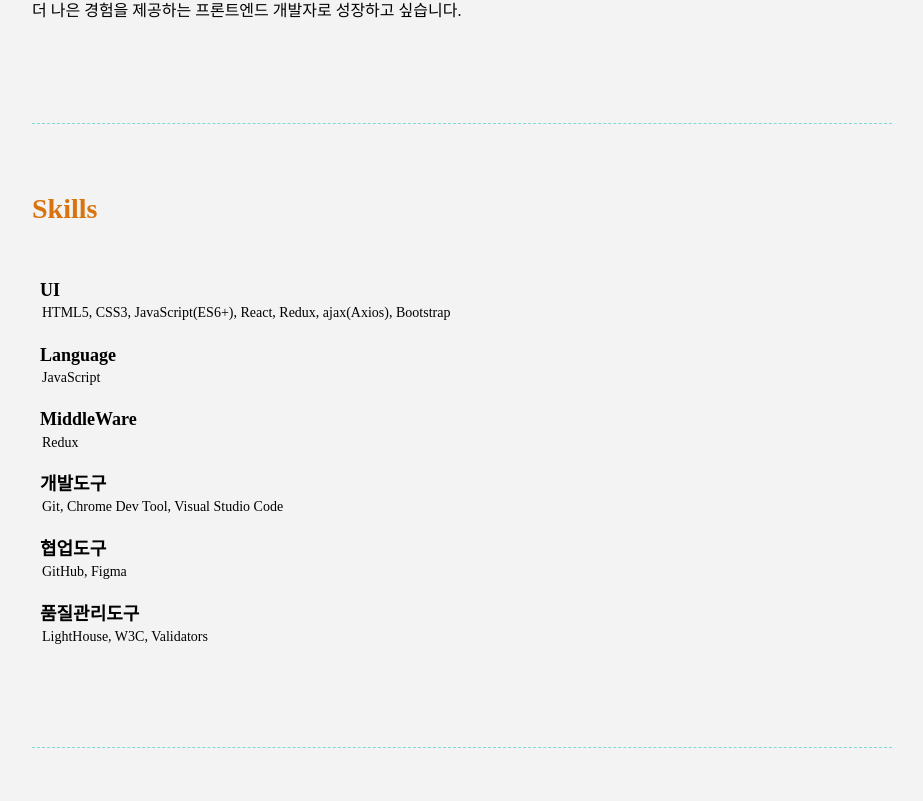
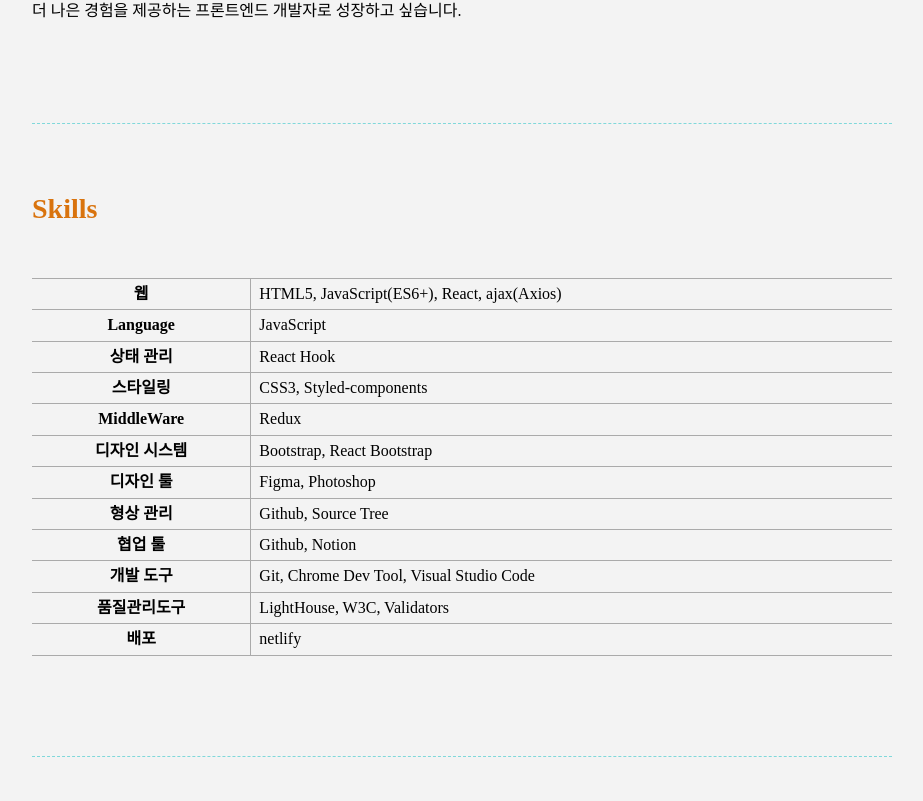
Before and after one commit to rladbal0101/portfolio, a React (Create React App) app: page / in a window 1280 px wide. Shown: the part 5899-6700 px from the top of the page, without its empty margins (178-1101 px from the left). Built offline with nearby package versions, Linux system fonts and the light colour scheme; a web font is replaced by a local one.

Commit message:
2023-08-24
스킬 수정

```diff
--- a/src/components/Skills.js
+++ b/src/components/Skills.js
@@ -1,6 +1,7 @@
 import React from 'react';
 import styled from 'styled-components';
 import dataSkills from "../dataSkills.json";
+import Table from 'react-bootstrap/Table';
 
 const SkillsWraaper = styled.div`
   padding: 50px 0;
@@ -10,12 +11,24 @@ const SkillsWraaper = styled.div`
     padding-top: 65px;
   }
 
-  li {
+  table {
+    width: 100%;
 
-    h3 {
+    td {
+      border: 1px solid #aaa;
+      padding: 4px 8px;
+
+      &.skill-title {
         font-weight: 700;
         white-space : nowrap;
-      padding: 0 8px;
+        text-align: center;
+        vertical-align: middle;
+        border-left: none;
+      }
+
+      &.skill-content {
+        border-right: none;
+      }
     }
   }
 `;
@@ -24,16 +37,16 @@ function Skills(props) {
   return (
     <SkillsWraaper className='mt-5' id='skill'>
       <h1>Skills</h1>
-        <ul className='mt-5'>
+      <table className='mt-5'>
         {
           dataSkills.map(skill =>
-              <li className='mt-2'>
-                <h3>{skill.title}</h3>
-                <p className='ml-1'>{skill.content}</p>
-              </li>
+            <tr>
+              <td className='skill-title'>{skill.title}</td>
+              <td className='skill-content'>{skill.content}</td>
+            </tr>
           )
         }
-        </ul>
+      </table>
     </SkillsWraaper>
   );
 }
--- a/src/dataSkills.json
+++ b/src/dataSkills.json
@@ -1,8 +1,8 @@
 [
   {
     "id": "0",
-    "title": "UI",
-    "content": "HTML5, CSS3, JavaScript(ES6+), React, Redux, ajax(Axios), Bootstrap"
+    "title": "웹",
+    "content": "HTML5, JavaScript(ES6+), React, ajax(Axios)"
   },
   {
     "id": "1",
@@ -11,22 +11,53 @@
   },
   {
     "id": "2",
+    "title": "상태 관리",
+    "content": "React Hook"
+  },
+  {
+    "id": "3",
+    "title": "스타일링",
+    "content": "CSS3, Styled-components"
+  },
+  {
+    "id": "4",
     "title": "MiddleWare",
     "content": "Redux"
   },
   {
-    "id": "3",
-    "title": "개발도구",
+    "id": "5",
+    "title": "디자인 시스템",
+    "content": "Bootstrap, React Bootstrap"
+  },
+  {
+    "id": "6",
+    "title": "디자인 툴",
+    "content": "Figma, Photoshop"
+  },
+  {
+    "id": "7",
+    "title": "형상 관리",
+    "content": "Github, Source Tree"
+  },
+  {
+    "id": "8",
+    "title": "협업 툴",
+    "content": "Github, Notion"
+  },
+  {
+    "id": "9",
+    "title": "개발 도구",
     "content": "Git, Chrome Dev Tool, Visual Studio Code"
   },
   {
-    "id": "4",
-    "title": "협업도구",
-    "content": "GitHub, Figma"
+    "id": "10",
+    "title": "품질관리도구 ",
+    "content": "LightHouse, W3C, Validators"
   },
   {
-    "id": "5",
-    "title": "품질관리도구",
-    "content": "LightHouse, W3C, Validators"
+    "id": "11",
+    "title": "배포",
+    "content": "netlify"
   }
+
 ]
```
Lines whose indentation alone changed are shown as unchanged.
